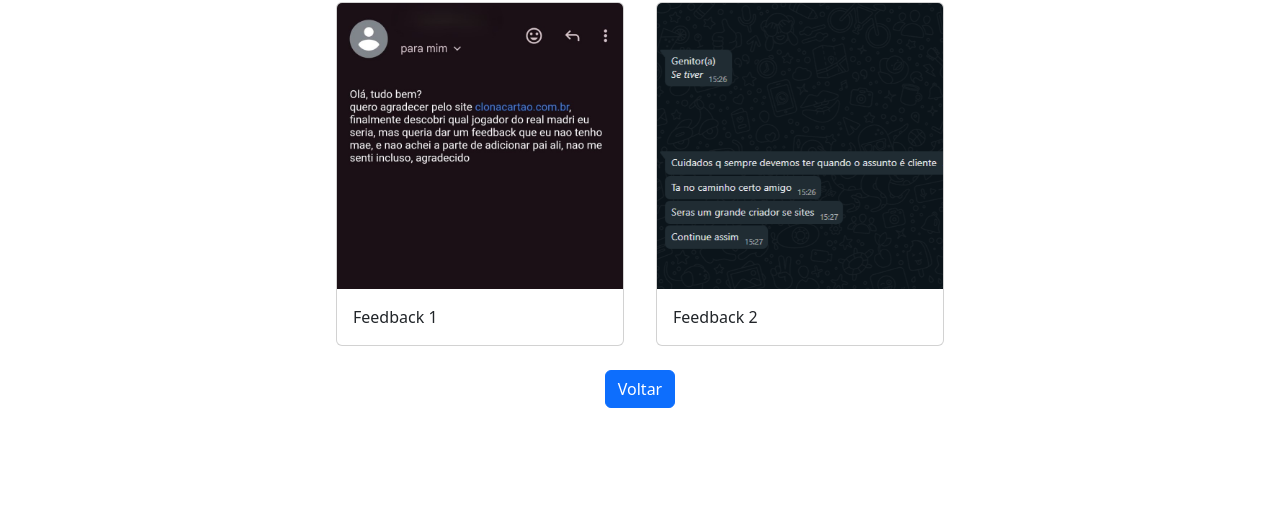
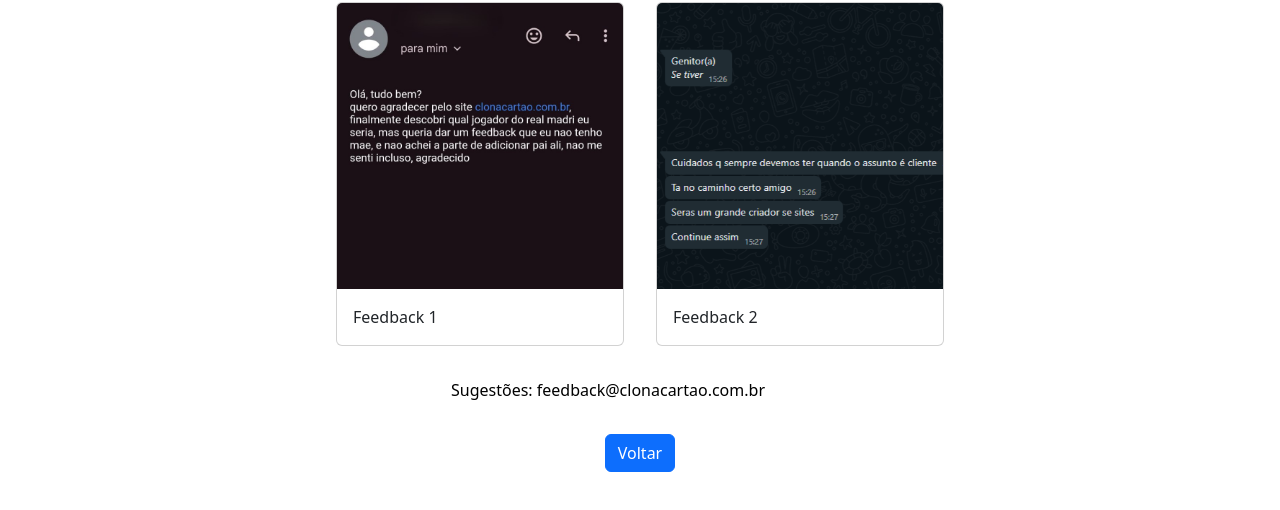
Before and after one commit to yduanrech/cartao, a plain HTML site: page feedback.html in a window 1280 px wide. Shown: the part 142-652 px from the top of the page. Drawn offline with nearby package versions, Linux system fonts and the light colour scheme.

Commit message:
add email sugestoes
adicionado um e-mail para os clientes enviarem sugestões

```diff
--- a/feedback.html
+++ b/feedback.html
@@ -50,7 +50,15 @@
                 </div>
             </div>
         </div>
+
+        <div class="email d-flex justify-content-center">
+<span>Sugestões: <a class="email" href="mailto:feedback@clonacartao.com.br">feedback@clonacartao.com.br</a></span>
+        </div>
+
+
+
         <div class="d-flex justify-content-center">
+
             <a class="btn btn-primary " href="index.html" role="button">Voltar</a>
         </div>
 
--- a/styles.css
+++ b/styles.css
@@ -102,3 +102,9 @@ a {
     justify-content: center;
     margin: 1.5rem;
 }
+
+.email {
+    color: black;
+    margin: 2rem;
+    margin-left: 0;
+}
```
